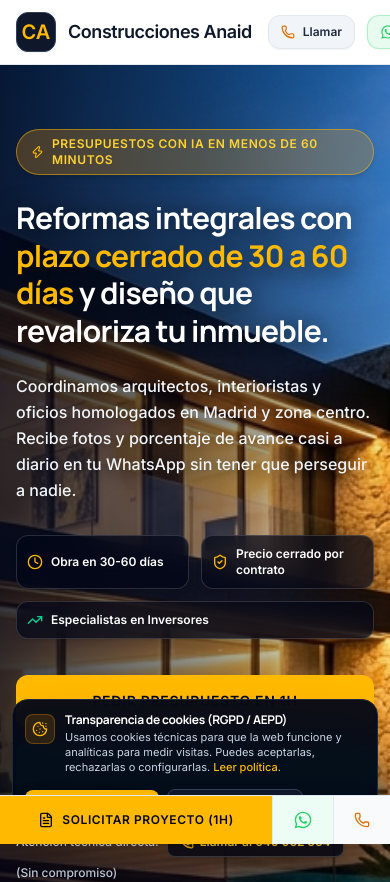
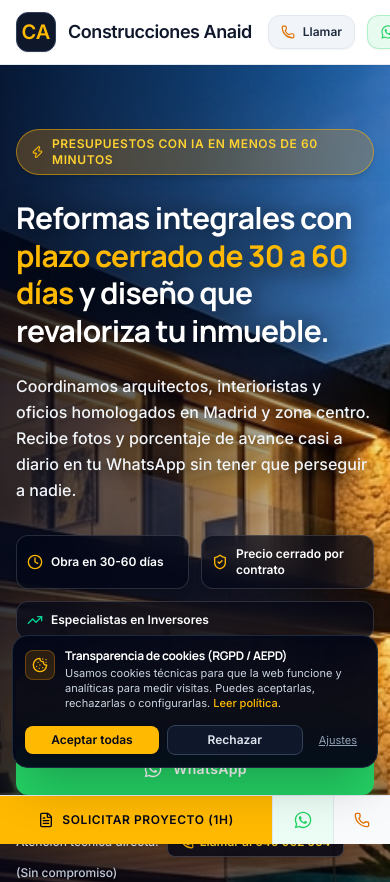
Before and after one commit to luygy0001/anaidgrupo-web, a Next.js app: page / in a window 390 px wide. Shown: the top 882 px of the page. Built offline with nearby package versions, Linux system fonts and the light colour scheme.

Commit message:
fix: elevar banner de cookies por encima de la barra de contacto movil y blindar z-index

```diff
--- a/src/components/layout/CTABar.tsx
+++ b/src/components/layout/CTABar.tsx
@@ -6,7 +6,7 @@ import WhatsAppIcon from '@/components/shared/WhatsAppIcon';
 
 export default function CTABar() {
   return (
-    <div className="fixed bottom-0 left-0 right-0 z-50 lg:hidden bg-white/95 backdrop-blur-md border-t border-slate-200 shadow-2xl safe-area-pb">
+    <div className="fixed bottom-0 left-0 right-0 z-40 lg:hidden bg-white/95 backdrop-blur-md border-t border-slate-200 shadow-2xl safe-area-pb">
       <div className="flex items-stretch divide-x divide-slate-200">
         <a
           href="#contacto"
--- a/src/components/shared/CookieConsentBanner.tsx
+++ b/src/components/shared/CookieConsentBanner.tsx
@@ -70,7 +70,7 @@ export default function CookieConsentBanner() {
       role="dialog"
       aria-labelledby="cookie-title"
       aria-describedby="cookie-desc"
-      className="fixed bottom-3 inset-x-3 sm:left-4 sm:right-auto sm:max-w-md z-50 animate-in fade-in slide-in-from-bottom-3 duration-300 pointer-events-auto"
+      className="fixed bottom-[76px] inset-x-3 sm:bottom-6 sm:left-4 sm:right-auto sm:max-w-md z-[60] animate-in fade-in slide-in-from-bottom-3 duration-300 pointer-events-auto"
     >
       <div className="bg-slate-950/95 backdrop-blur-xl border border-slate-800 rounded-2xl p-3 sm:p-4 shadow-2xl text-white">
         {!showSettings ? (
```
